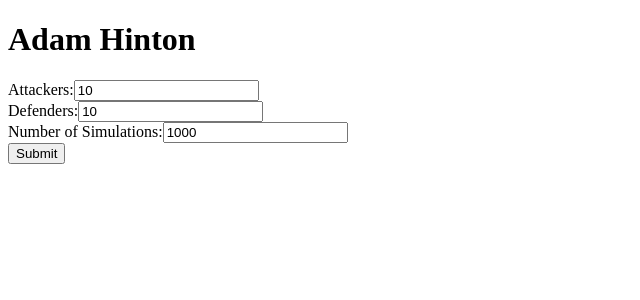
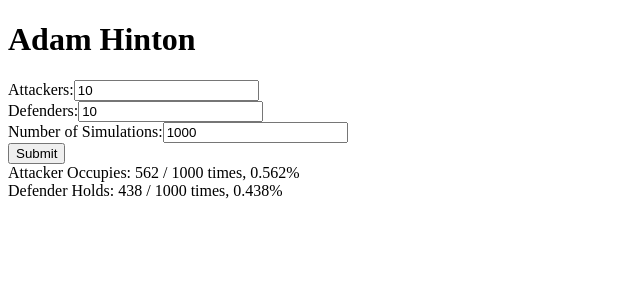
Before and after one commit to adamhinton/risk-battleodds-calculator, a React (Create React App) app: page / in a window 1280 px wide. Both pictures are taken after a click on the button "Submit". Shown: the top 300 px of the page, without its empty margins (0-640 px from the left). Built offline with nearby package versions, Linux system fonts and the light colour scheme.

Commit message:
Complete very basdic results display

```diff
--- a/src/components/ResultsDisplay.tsx
+++ b/src/components/ResultsDisplay.tsx
@@ -5,7 +5,27 @@ type ResultsDisplayProps = {
 };
 
 const ResultsDisplay = (props: ResultsDisplayProps) => {
-  return <div></div>;
+  const { results } = props;
+  const { attackerOccupies, defenderHolds } = results;
+  const totalSimulations = attackerOccupies + defenderHolds;
+
+  const attackerWinPercent = attackerOccupies / totalSimulations;
+  const defenderWinPercent = defenderHolds / totalSimulations;
+
+  console.log("results:", results);
+
+  return (
+    <section>
+      <div>
+        Attacker Occupies: {attackerOccupies} / {totalSimulations} times,{" "}
+        {attackerWinPercent}%
+      </div>
+      <div>
+        Defender Holds: {defenderHolds} / {totalSimulations} times,{" "}
+        {defenderWinPercent}%
+      </div>
+    </section>
+  );
 };
 
 export default ResultsDisplay;
```
